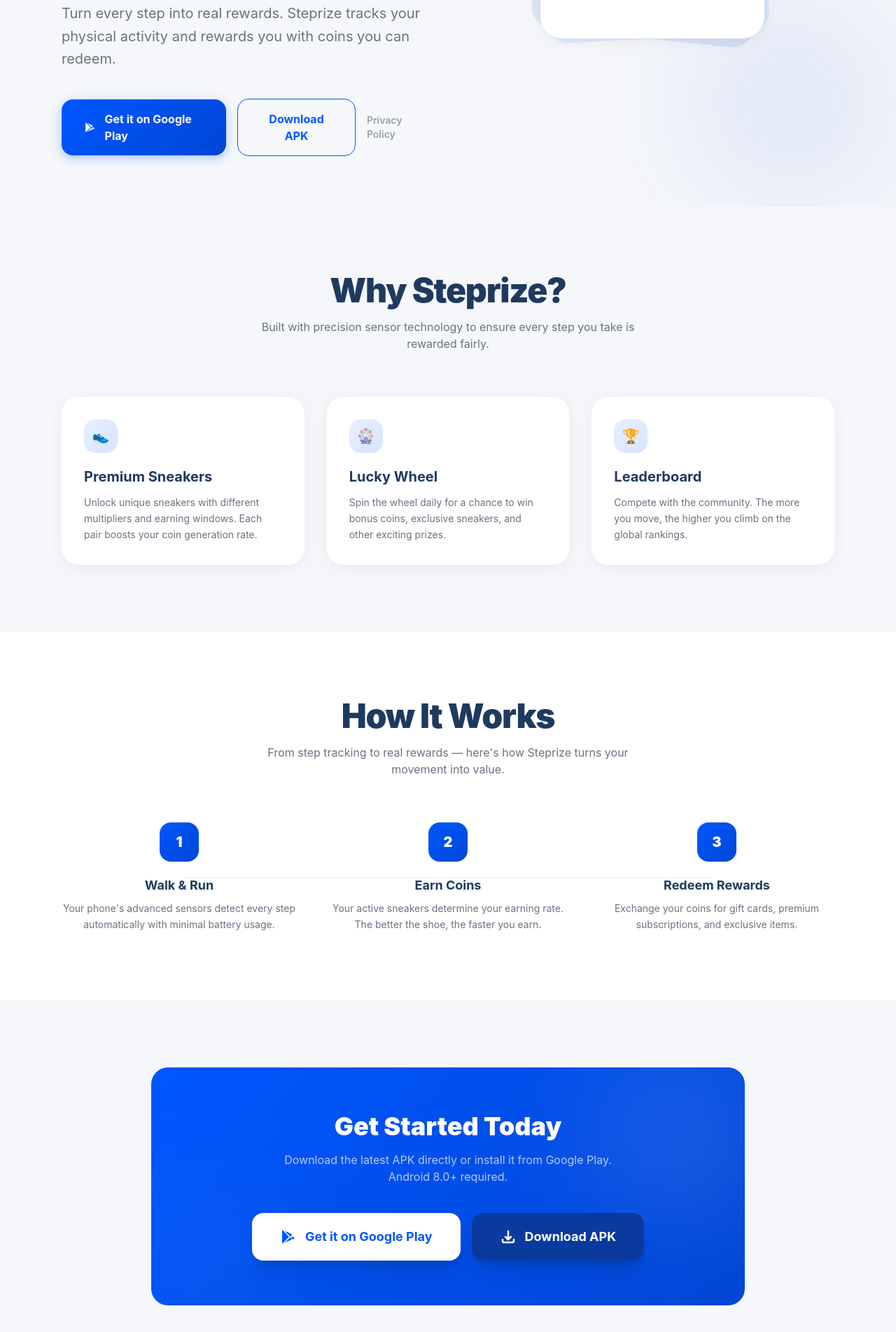
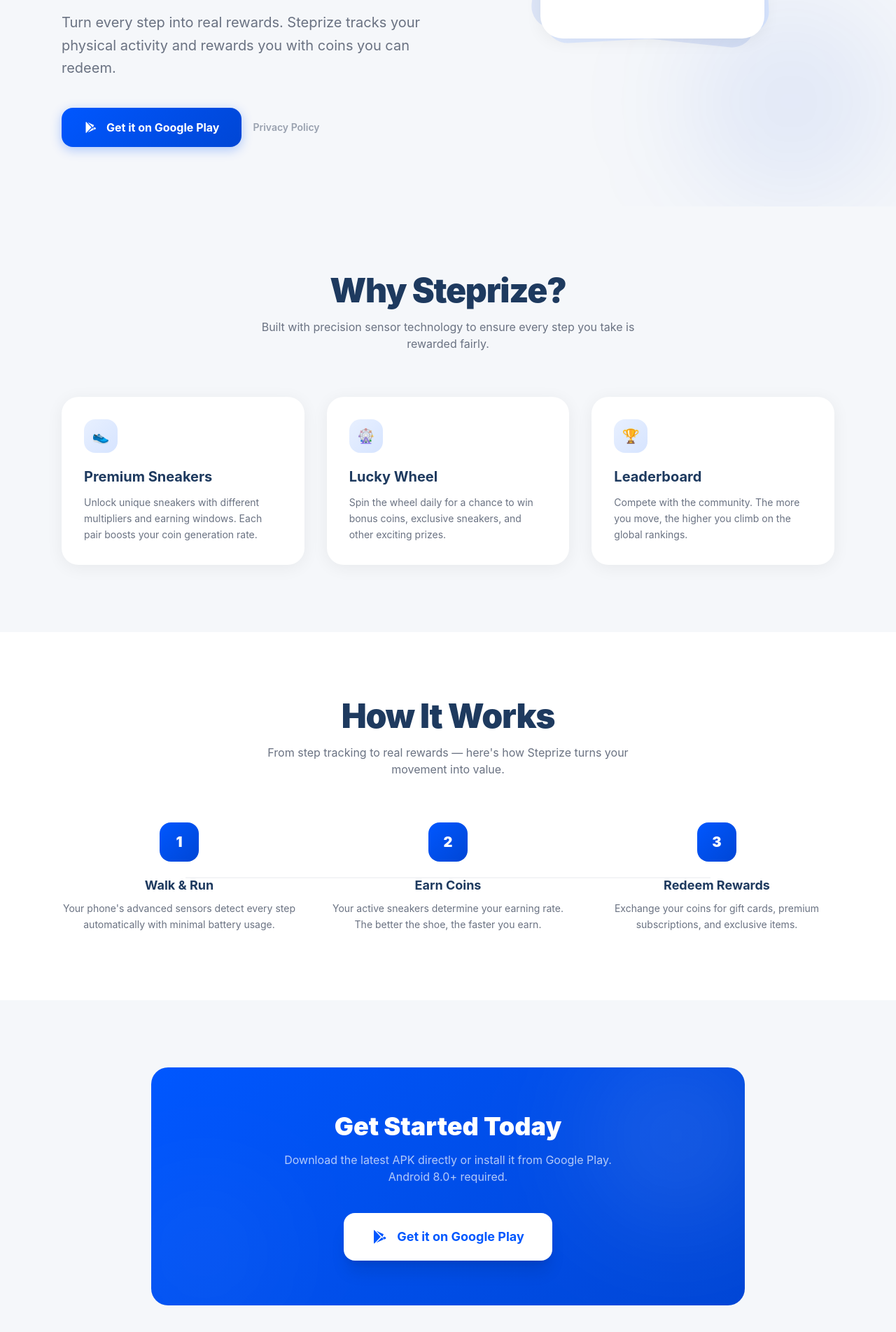
Before and after one commit to hjinlabs-netizen/hjinlabs-website, a Next.js app: page /products/steprize in a window 1280 px wide. Shown: the part 569-2472 px from the top of the page at 70% size. Built offline with nearby package versions, Linux system fonts and the light colour scheme.

Commit message:
feat(steprize): remove direct apk download buttons, keep google play link

```diff
--- a/src/app/products/steprize/page.tsx
+++ b/src/app/products/steprize/page.tsx
@@ -86,12 +86,6 @@
                     <path d="M3.6 2.3c-.4.3-.6.8-.6 1.4v16.6c0 .6.2 1.1.6 1.4L12.9 12 3.6 2.3zM17 8.2L6.5 3.4l8.9 8.9L17 8.2zM6.5 20.6l10.5-4.8-2.6-2.7-7.9 7.5zM15.2 13.1l2.7 2.7 1.7-.8c1-.5 1-1.9 0-2.4l-1.7-.8-2.7 2.3z" />
                   </svg>
                   <span>Get it on Google Play</span>
-                </a>
-                <a
-                  href="/downloads/steprize.apk"
-                  className="btn-outline px-8 py-4 rounded-2xl text-base font-bold w-full sm:w-auto text-center"
-                >
-                  Download APK
                 </a>
                 <Link
                   href="/legal/privacy-steprize"
@@ -193,15 +187,6 @@
                 </svg>
                 <span>Get it on Google Play</span>
               </a>
-              <a
-                href="/downloads/steprize.apk"
-                className="inline-flex items-center gap-3 bg-[#0B3A9E] text-white px-10 py-5 rounded-2xl text-lg font-bold shadow-xl hover:shadow-2xl transition-all hover:-translate-y-1"
-              >
-                <svg className="w-6 h-6" fill="none" viewBox="0 0 24 24" stroke="currentColor" strokeWidth="2.5">
-                  <path strokeLinecap="round" strokeLinejoin="round" d="M12 4v12m0 0l-4-4m4 4l4-4M4 16v2a2 2 0 002 2h12a2 2 0 002-2v-2" />
-                </svg>
-                <span>Download APK</span>
-              </a>
             </div>
           </div>
         </div>
```
